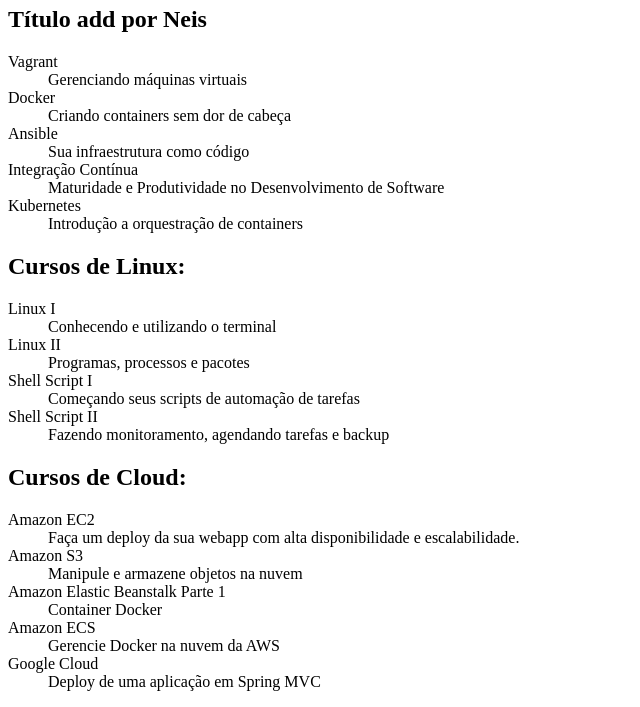
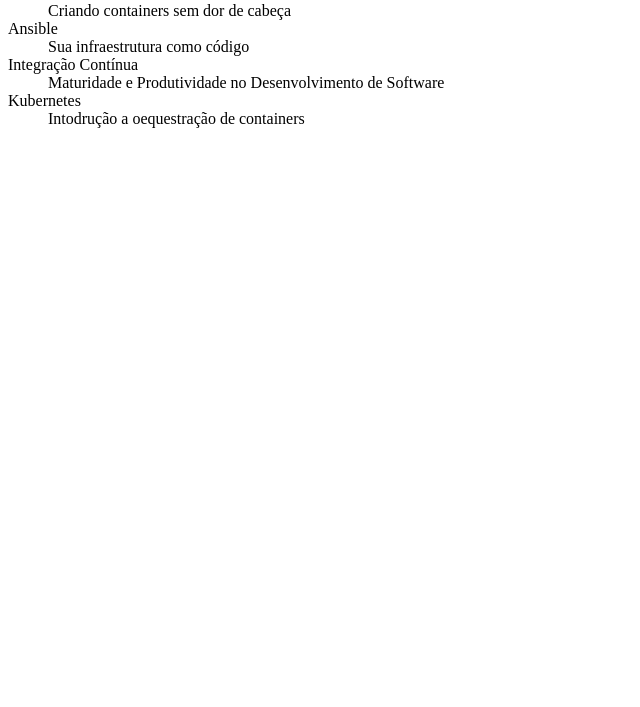
Before and after one commit to rodrigomerce/alura-git, a plain HTML site: page index.html in a window 1280 px wide. Shown: the part 132-839 px from the top of the page, without its empty margins (0-640 px from the left). After the commit the page ends 800 px from the top, so only its background shows below. Drawn offline with Linux system fonts and the light colour scheme.

Commit message:
Trocando ul por dl
Separando os títulos

Quebras de linha

```diff
--- a/index.html
+++ b/index.html
@@ -2,13 +2,10 @@
 <html lang="en">
 <head>
     <meta charset="UTF-8">
-    <title>Lista de Cursos</title>
+    <title>Lista de Cursos de DEevOps da Alura</title>
 </head>
 <body>
     <h1>Cursos de DevOps:</h1>
-    <h1>Título add por Neis</h1>
-
-    <h2>Título add por Neis</h2>
 
     <dl>
         <dt>Vagrant</dt>
@@ -24,40 +21,7 @@
         <dd>Maturidade e Produtividade no Desenvolvimento de Software</dd>
 
         <dt>Kubernetes</dt>
-        <dd>Introdução a orquestração de containers</dd>
-    </dl>
-
-    <h2>Cursos de Linux:</h2>
-    <dl>
-        <dt>Linux I</dt>
-        <dd>Conhecendo e utilizando o terminal</dd>
-
-        <dt>Linux II</dt>
-        <dd>Programas, processos e pacotes</dd>
-
-        <dt>Shell Script I</dt>
-        <dd>Começando seus scripts de automação de tarefas</dd>
-
-        <dt>Shell Script II</dt>
-        <dd>Fazendo monitoramento, agendando tarefas e backup</dd>
-    </dl>
-
-    <h2>Cursos de Cloud:</h2>
-    <dl>
-        <dt>Amazon EC2</dt>
-        <dd>Faça um deploy da sua webapp com alta disponibilidade e escalabilidade.</dd>
-
-        <dt>Amazon S3</dt>
-        <dd>Manipule e armazene objetos na nuvem</dd>
-
-        <dt>Amazon Elastic Beanstalk Parte 1</dt>
-        <dd>Container Docker</dd>
-
-        <dt>Amazon ECS</dt>
-        <dd>Gerencie Docker na nuvem da AWS</dd>
-
-        <dt>Google Cloud</dt>
-        <dd>Deploy de uma aplicação em Spring MVC</dd>
+        <dd>Intodrução a oequestração de containers</dd>
     </dl>
 </body>
 </html>
```
